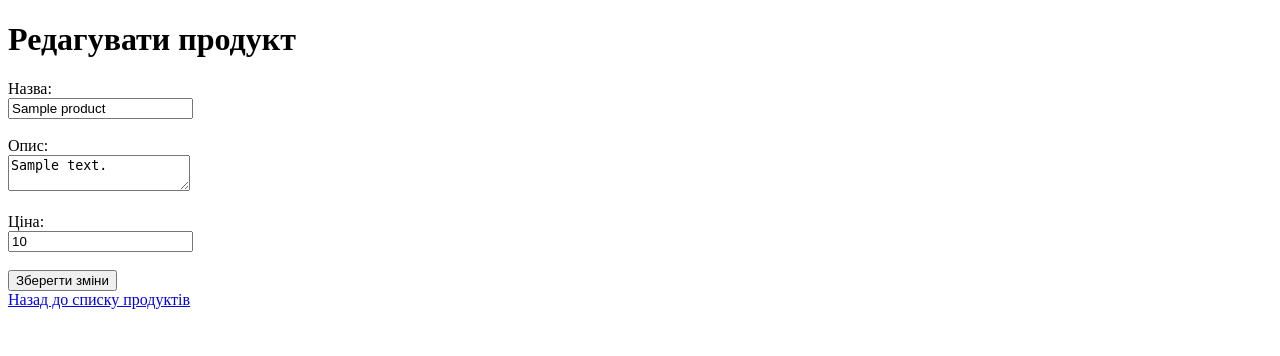
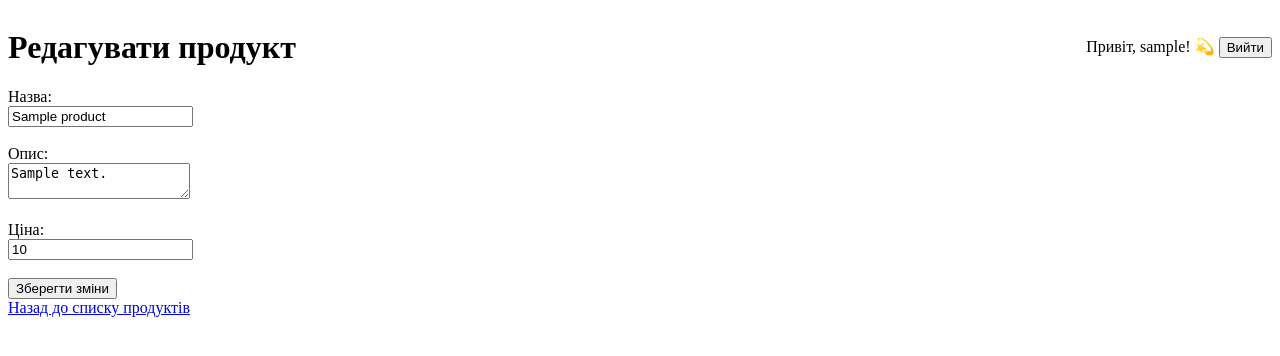
Before and after one commit to ViktoriaTereshcenko/oop-lab1-sem2, a Python web app: template lab1/ShopV1/views/templates/products/edit.html in a window 1280 px wide. Shown: the top 356 px of the page. Run offline with Jinja, Linux system fonts and the light colour scheme; the template is opened without the code that fills it: most values are stand-ins (such as "Sample title", 1, 10 or a date in 2020).

Commit message:
Update edit.html

```diff
--- a/lab1/ShopV1/views/templates/products/edit.html
+++ b/lab1/ShopV1/views/templates/products/edit.html
@@ -3,20 +3,23 @@
 <head>
     <meta charset="UTF-8">
     <title>Редагувати продукт</title>
+    <style>
+        .top-bar { display: flex; justify-content: space-between; align-items: center; }
+    </style>
 </head>
 <body>
-    <h1>Редагувати продукт</h1>
+    <div class="top-bar">
+        <h1>Редагувати продукт</h1>
+        <div>
+            <span>Привіт, {{ username }}! 💫</span>
+            <a href="/logout"><button>Вийти</button></a>
+        </div>
+    </div>
     <form method="POST" action="/products/edit">
         <input type="hidden" name="id" value="{{product.id}}">
-        <label>Назва:<br>
-            <input type="text" name="name" value="{{product.name}}" required>
-        </label><br><br>
-        <label>Опис:<br>
-            <textarea name="description">{{product.description}}</textarea>
-        </label><br><br>
-        <label>Ціна:<br>
-            <input type="number" name="price" step="0.01" value="{{product.price}}" required>
-        </label><br><br>
+        <label>Назва:<br><input type="text" name="name" value="{{product.name}}" required></label><br><br>
+        <label>Опис:<br><textarea name="description">{{product.description}}</textarea></label><br><br>
+        <label>Ціна:<br><input type="number" name="price" step="0.01" value="{{product.price}}" required></label><br><br>
         <button type="submit">Зберегти зміни</button>
     </form>
     <a href="/products">Назад до списку продуктів</a>
```
